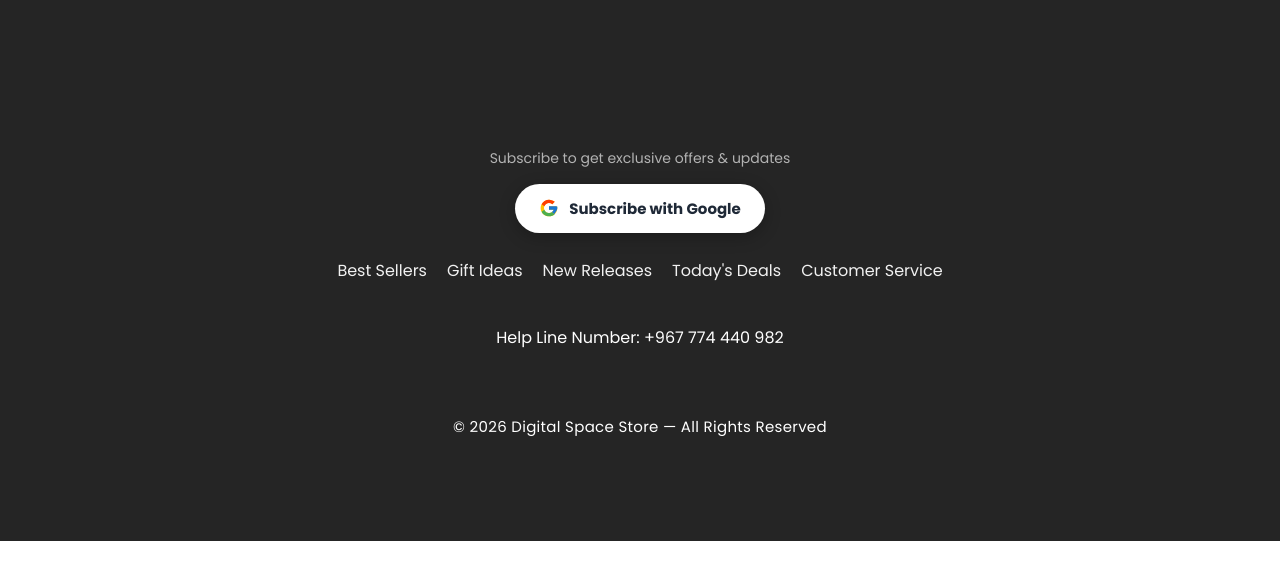
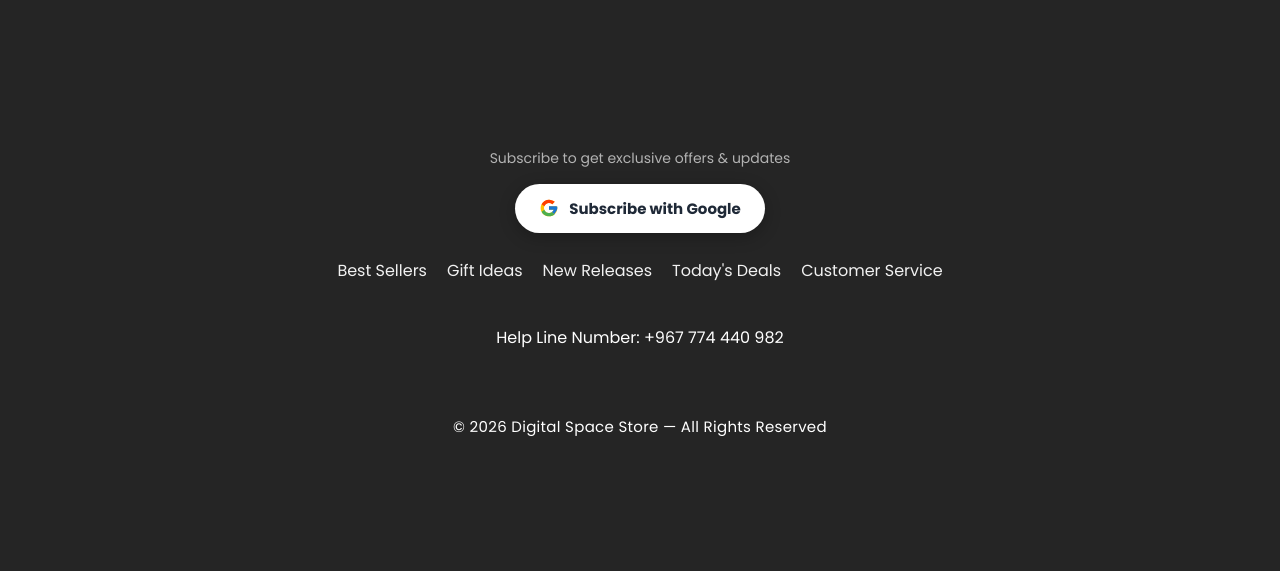
Before and after one commit to 6838gamal/Digital-Space-Store-Web, a FastAPI app: page / in a window 1280 px wide. Shown: the part 3052-3623 px from the top of the page. Before the commit the page ends 3593 px from the top, so only its background shows below. Run offline with FastAPI, Linux system fonts and the light colour scheme; some libraries are stand-ins or nearby versions.

Commit message:
Update footer.css

```diff
--- a/static/css/footer.css
+++ b/static/css/footer.css
@@ -111,7 +111,7 @@ input.mail_bt::placeholder {
     width: 100%;
     float: left;
     background-color: #252525;
-    padding-bottom: 90px; /* space above fixed bottom-bar */
+    padding-bottom: 120px; /* space above fixed bottom-bar */
 }
 
 .copyright_text {
```
